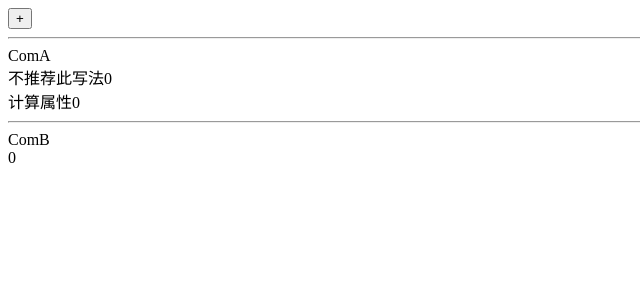
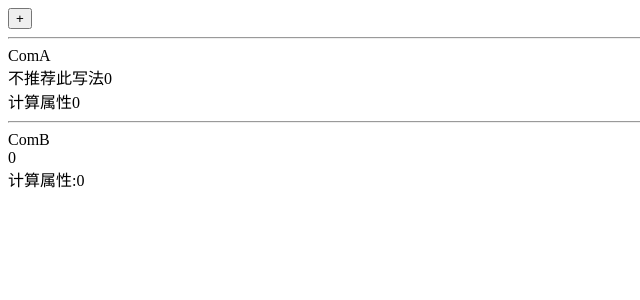
Before and after one commit to CN-L/vuex-demo, a Vue app: page /#/ in a window 1280 px wide. Shown: the top 300 px of the page, without its empty margins (0-640 px from the left). Built offline with nearby package versions, Linux system fonts and the light colour scheme.

Commit message:
简化代码mapState（），...mapState(['count'])
因为计算属性函数返回方式会比较麻烦，尤其是数据比较多的时候

```diff
--- a/src/components/ComB.vue
+++ b/src/components/ComB.vue
@@ -2,10 +2,18 @@
     <div>
         ComB <br>
         {{$store.state.count}}
+        <br>
+        计算属性:{{count}}
     </div>
 </template>
 <script>
+import {mapState} from 'vuex';
 export default {
-
+  computed: {
+    // 演示状态管理mapstate使用
+    // mapState,可以帮我们生成计算属性，返回的是对象
+    // 帮我们生成了一个计算属性 this.count-->this.$store.state.count
+    ...mapState(['count'])
+  }
 };
 </script>
```
Also changed, not shown: src/components/ComA.vue (+5 -5 lines).
